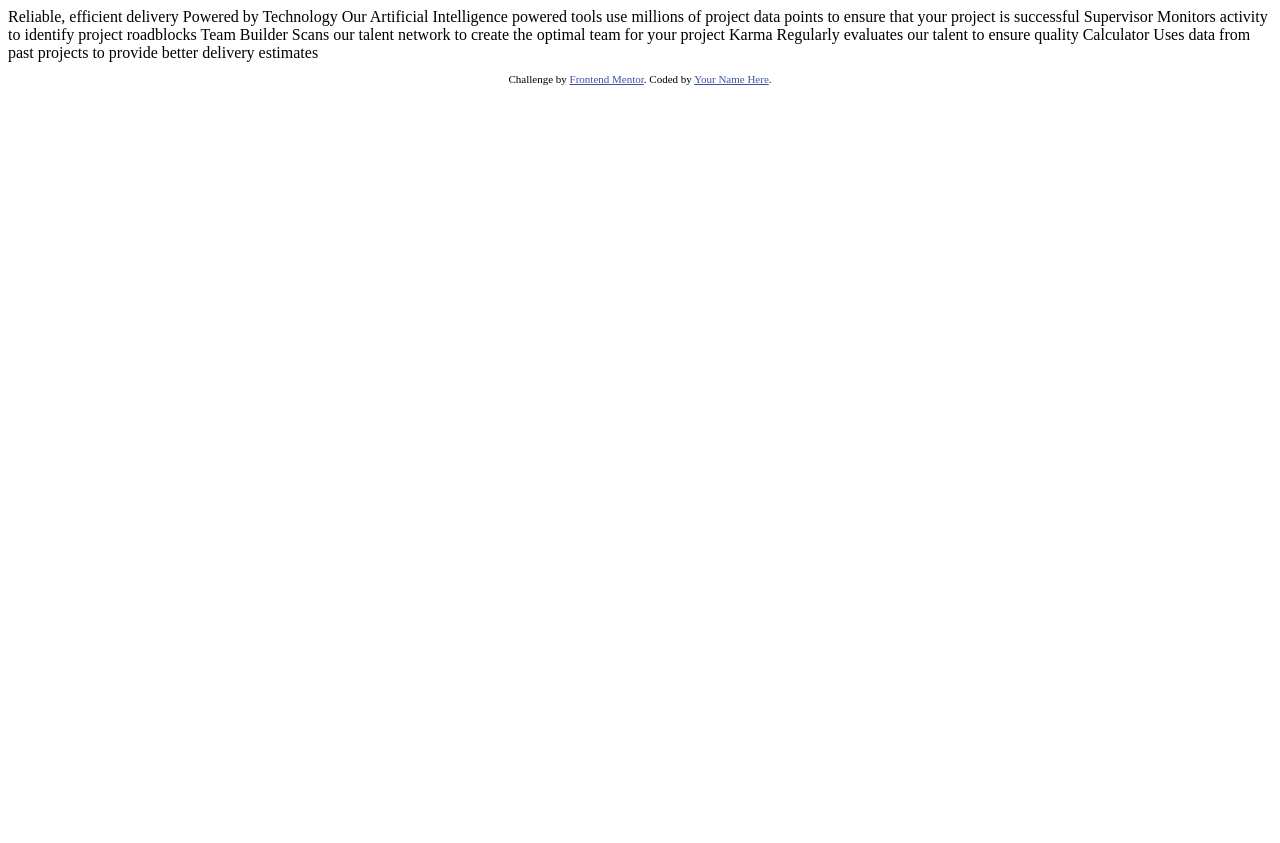
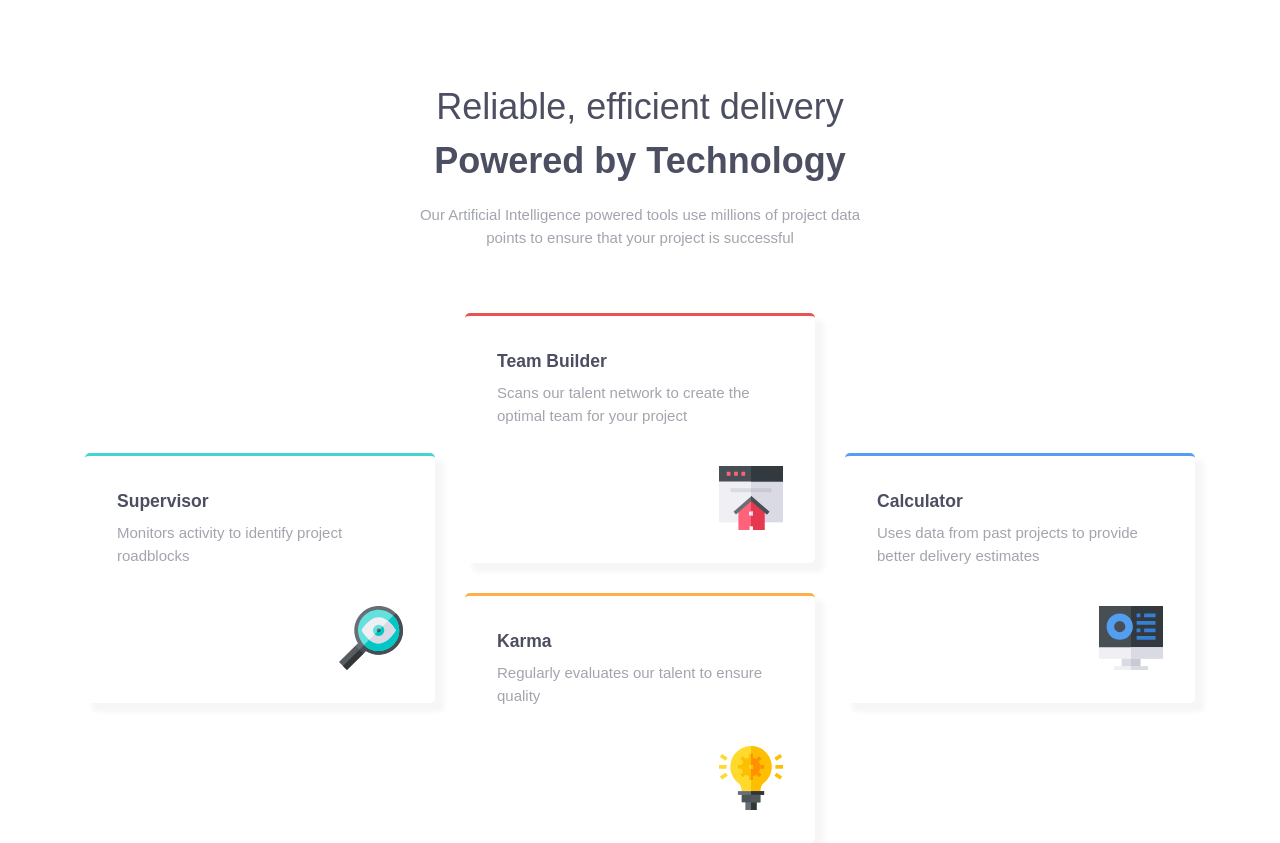
Before and after one commit to jeffagregado/fourCardFeaturePage, a plain HTML site: page index.html in a window 1280 px wide. Before the commit the page ends 800 px from the top, so only its background shows below. Drawn offline with Linux system fonts and the light colour scheme; a web font is replaced by a local one.

Commit message:
Setting up layouts and styles

```diff
--- a/index.html
+++ b/index.html
@@ -1,44 +1,66 @@
 <!DOCTYPE html>
 <html lang="en">
 	<head>
-  <meta charset="UTF-8">
-  <meta name="viewport" content="width=device-width, initial-scale=1.0"> <!-- displays site properly based on user's device -->
+		<meta charset="UTF-8" />
+		<meta name="viewport" content="width=device-width, initial-scale=1.0" />
+		<!-- displays site properly based on user's device -->
 
-  <link rel="icon" type="image/png" sizes="32x32" href="./images/favicon-32x32.png">
-
+		<link rel="icon" type="image/png" sizes="32x32" href="./images/favicon-32x32.png" />
+		<link type="css" rel="stylesheet" href="./styles/reset.css" />
+		<link rel="stylesheet" type="text/css" href="./styles/reset.css">
+		<link rel="stylesheet" type="text/css" href="./styles/styles.css">
 		<title>Frontend Mentor | Four card feature section</title>
 
 		<!-- Feel free to remove these styles or customise in your own stylesheet 👍 -->
 		<style>
-    .attribution { font-size: 11px; text-align: center; }
-    .attribution a { color: hsl(228, 45%, 44%); }
+			.attribution {
+				font-size: 11px;
+				text-align: center;
+			}
+			.attribution a {
+				color: hsl(228, 45%, 44%);
+			}
 		</style>
 	</head>
 	<body>
-
-  Reliable, efficient delivery
-  Powered by Technology
-
-  Our Artificial Intelligence powered tools use millions of project data points
-  to ensure that your project is successful
-
-  Supervisor
-  Monitors activity to identify project roadblocks
-
-  Team Builder
-  Scans our talent network to create the optimal team for your project
-
-  Karma
-  Regularly evaluates our talent to ensure quality
-
-  Calculator
-  Uses data from past projects to provide better delivery estimates
-
+		<main class="container">
+			<section class="hero">
+				<div class="heroTitle">
+					<h1 class="title01">Reliable, efficient delivery<br /><span>Powered by Technology</span></h1>
+					<p>
+						Our Artificial Intelligence powered tools use millions of project data<br>points to ensure that your project is successful
+					</p>
+				</div>
+				<ul class="cardContainer">
+					<li class="card single-card cardSupervisor">
+						<h3>Supervisor</h3>
+						<p>Monitors activity to identify project roadblocks</p>
+						<img class="cardIcon" src="./images/icon-supervisor.svg" alt="supervisor" />
+					</li>
+					<li class="card double-card cardTeamBuilder">
+						<h3>Team Builder</h3>
+						<p>Scans our talent network to create the optimal team for your project</p>
+						<img class="cardIcon" src="./images/icon-team-builder.svg" alt="team builder" />
+					</li>
+					<li class="card double-card cardKarma">
+						<h3>Karma</h3>
+						<p>Regularly evaluates our talent to ensure quality</p>
+						<img class="cardIcon" src="./images/icon-karma.svg" alt="karma" />
+					</li>
+					<li class="card single-card cardCalculator">
+						<h3>Calculator</h3>
+						<p>Uses data from past projects to provide better delivery estimates</p>
+						<img class="cardIcon" src="./images/icon-calculator.svg" alt="calculator" />
+					</li>
+				</ul>
+			</section>
+		</main>
 
 		<footer>
 			<p class="attribution">
-      Challenge by <a href="https://www.frontendmentor.io?ref=challenge" target="_blank">Frontend Mentor</a>.
-      Coded by <a href="#">Your Name Here</a>.
+				Challenge by
+				<a href="https://www.frontendmentor.io?ref=challenge" target="_blank">Frontend Mentor</a>. Coded by
+				<a href="#">Jeffrey Andrew Agregado</a>.
 			</p>
 		</footer>
 	</body>
--- /dev/null
+++ b/styles/reset.css
@@ -0,0 +1,58 @@
+/*
+  1. Use a more-intuitive box-sizing model.
+*/
+*, *::before, *::after {
+  box-sizing: border-box;
+}
+/*
+  2. Remove default margin
+*/
+* {
+  margin: 0;
+  padding: 0;
+}
+/*
+  Typographic tweaks!
+  3. Add accessible line-height
+  4. Improve text rendering
+*/
+body {
+  line-height: 1.5;
+  -webkit-font-smoothing: antialiased;
+}
+/*
+  5. Improve media defaults
+*/
+img, picture, video, canvas, svg {
+  display: block;
+  max-width: 100%;
+}
+/*
+  6. Remove built-in form typography styles
+*/
+input, button, textarea, select {
+  font: inherit;
+}
+/*
+  7. Avoid text overflows
+*/
+p, h1, h2, h3, h4, h5, h6 {
+  overflow-wrap: break-word;
+}
+/*
+  8. Create a root stacking context
+*/
+#root, #__next {
+  isolation: isolate;
+}
+
+ul {
+  list-style: none;
+  margin: 0;
+  padding: 0;
+}
+
+ul li {
+  padding: 0;
+  margin: 0;
+}
--- /dev/null
+++ b/styles/styles.css
@@ -0,0 +1,119 @@
+:root {
+	--primaryRed: hsl(0, 78%, 62%);
+	--primaryCyan: hsl(180, 62%, 55%);
+	--primaryOrange: hsl(34, 97%, 64%);
+	--primaryBlue: hsl(212, 86%, 64%);
+	--neautralDarkBlue: hsl(234, 12%, 34%);
+	--neautralGrayishBlue: hsl(229, 6%, 66%);
+	--neautralLightGrayishBlue: hsl(0, 0%, 98%);
+
+	--mobile: 375px;
+	--desktop: 1440px;
+}
+
+@font-face {
+	font-family: Poppins;
+	src: url('https://fonts.google.com/specimen/Poppins');
+}
+
+body {
+	color: var(--neautralDarkBlue);
+	font-size: 15px;
+	font-family: 'Poppins', sans-serif;
+}
+
+p {
+	color: var(--neautralGrayishBlue);
+}
+
+.container {
+	margin: 0 auto;
+	padding: 0 4rem;
+	max-width: 1440px;
+}
+
+.hero {
+	display: flex;
+	height: 100vh;
+	padding: 5rem 0;
+	flex-direction: column;
+}
+
+.heroTitle {
+	margin-bottom: 4rem;
+	text-align: center;
+}
+
+.heroTitle .title01 {
+	margin-bottom: 1rem;
+	font-size: 36px;
+	font-weight: 200;
+}
+
+.heroTitle .title01 span {
+	font-weight: 600;
+}
+
+.cardContainer {
+	display: grid;
+	grid-template-columns: repeat(3, 350px);
+	grid-template-rows: 1fr 1fr;
+	gap: 30px;
+	justify-content: center;
+}
+
+.card {
+	position: relative;
+	width: 100%;
+	height: 250px;
+	padding: 2rem;
+	background-color: white;
+	border-radius: 5px;
+	box-shadow: 8px 8px 5px 1px #dddddd42;
+}
+
+.card h3 {
+	margin-bottom: 0.5rem;
+}
+
+.card .cardIcon {
+	position: absolute;
+	right: 2rem;
+	bottom: 2.05rem;
+}
+
+.single-card {
+	grid-column: 1 / 2;
+	grid-row: 1 / span 2;
+	align-self: center;
+}
+
+.double-card {
+	grid-column: 2 / 2;
+}
+
+.single-card:last-child {
+	grid-column: 3 / 4;
+	grid-row: 1 / span 2;
+}
+
+.cardSupervisor {
+	border-top: 3px solid var(--primaryCyan);
+}
+.cardTeamBuilder {
+	border-top: 3px solid var(--primaryRed);
+}
+.cardKarma {
+	border-top: 3px solid var(--primaryOrange);
+}
+.cardCalculator {
+	border-top: 3px solid var(--primaryBlue);
+}
+
+.attribution {
+	font-size: 11px;
+	text-align: center;
+}
+.attribution a {
+	color: hsl(228, 45%, 44%);
+}
```
Also changed, not shown: gridSample.html (added, +16 -0 lines). Lines whose indentation alone changed are shown as unchanged.
